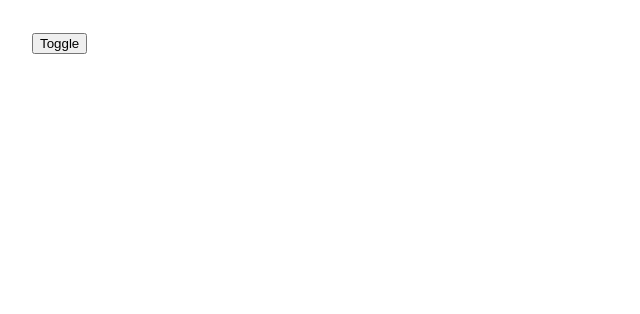
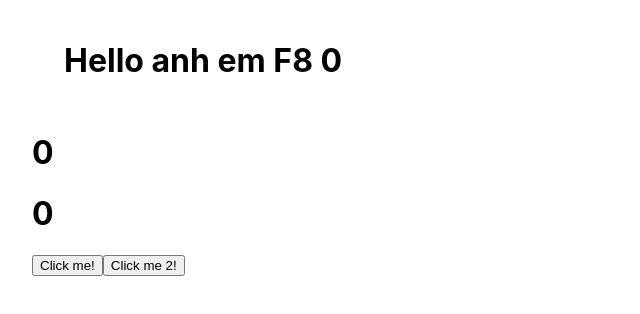
Before and after one commit to Nhantran65/React_add_chore, a React (Create React App) app: page / in a window 1280 px wide. Shown: the top 314 px of the page, without its empty margins (0-640 px from the left). Built offline with nearby package versions, Linux system fonts and the light colour scheme.

Commit message:
Add Click me with memo to be not re-render UI

```diff
--- a/src/App.js
+++ b/src/App.js
@@ -1,13 +1,34 @@
-import { useState } from "react";
+import { useEffect, useState, useLayoutEffect , useRef} from 'react'
+
+// 1. memo()-> Higher Order Component
+// 2. useCallback()
+  // -reference types
+  // -React memo()
+
 import Content from "./Content";
 function App() {
-  const [show, setShow] = useState(false);
+  const [count, setCount]= useState(0)
+  const [count2, setCount2]= useState(0)
 
+
+  const increase = ()=>{
+    setCount(count + 1)
+  }
+  const increase2 = ()=>{
+    setCount2(count2 + 1)
+  }
   return(
-    <div style={{padding: 32}}>
-      <button onClick={()=> setShow(!show)}>Toggle </button>
-      {show && <Content/>}
-    </div>
-  )
+    <div style={{padding: '10px 32px'}}>
+      <Content count={count}/>
+     <h1>
+      {count}
+     </h1>
+     <h1>
+      {count2}
+     </h1>
+     <button onClick={increase}>Click me!</button>
+     <button onClick={increase2}>Click me 2!</button>
+
+    </div>)
 }
 export default App;
--- a/src/Content.js
+++ b/src/Content.js
@@ -1,48 +1,21 @@
-import { useEffect, useState, useLayoutEffect , useRef} from 'react'
+import { useEffect, useState, useLayoutEffect , useRef, memo} from 'react'
+// 1. memo() -> Higher  Order Component (HOC)
+// 2. useCallback()
+
+// Hooks
+// Higher Order Component
+// Props
+
+function Content({count}) {
 
 
-
-
-
-function Content() {
-    const [count, setCount]= useState(60)
-
-    let  timeId = useRef();
-    const prevCount = useRef();
-    const h1Ref= useRef();
-
-    useEffect(() =>
-    {
-      prevCount.current=count;
-    }, [count])
-
-    useEffect(()=>{
-      const rect = h1Ref.current.getBoundingClientRect();
-      console.log(rect)
-    })
-    const handleStart = ()=> {
-       timeId.current =setInterval(()=>{
-        setCount(prevCount=> prevCount-1);
-      },1000)
-      console.log('start->', timeId.current)
-
-    }
-    const handleStop=()=>{
-      clearInterval(timeId.current)
-      console.log('stop->', timeId.current)
-    }
-    console.log(count, prevCount)
     return(
-      <div>
-        <h1 ref={h1Ref}>{count}</h1>
-        <button onClick={handleStart}>
-          Start
-        </button>
-        <button onClick={handleStop}>
-          Stop
-        </button>
+      <div style={{padding: '10px 32px'}}>
+       <h1>
+        Hello anh em F8 {count}
+       </h1>
       </div>)
 }
 
 
-export default Content;
+export default memo(Content);
```
